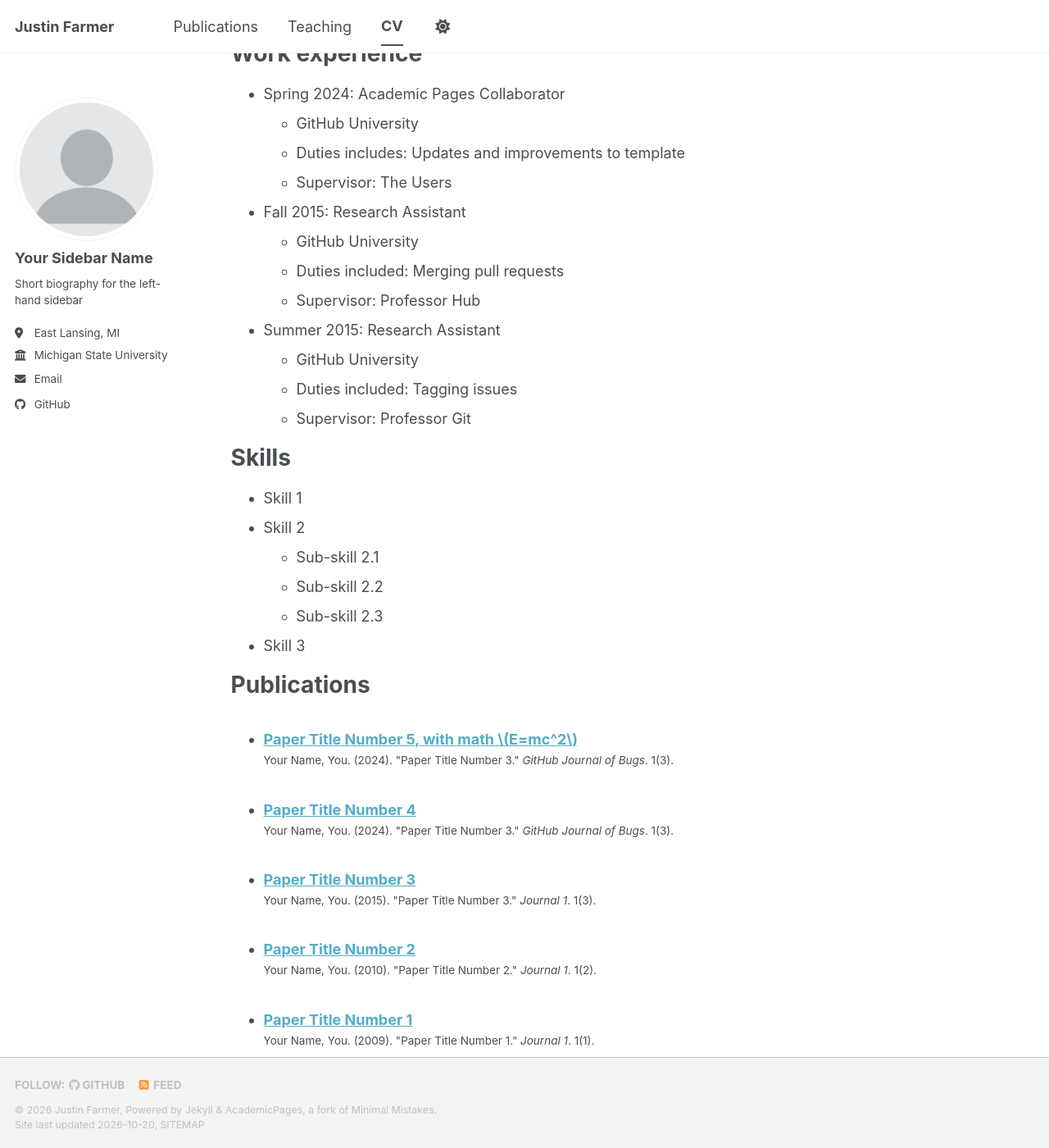
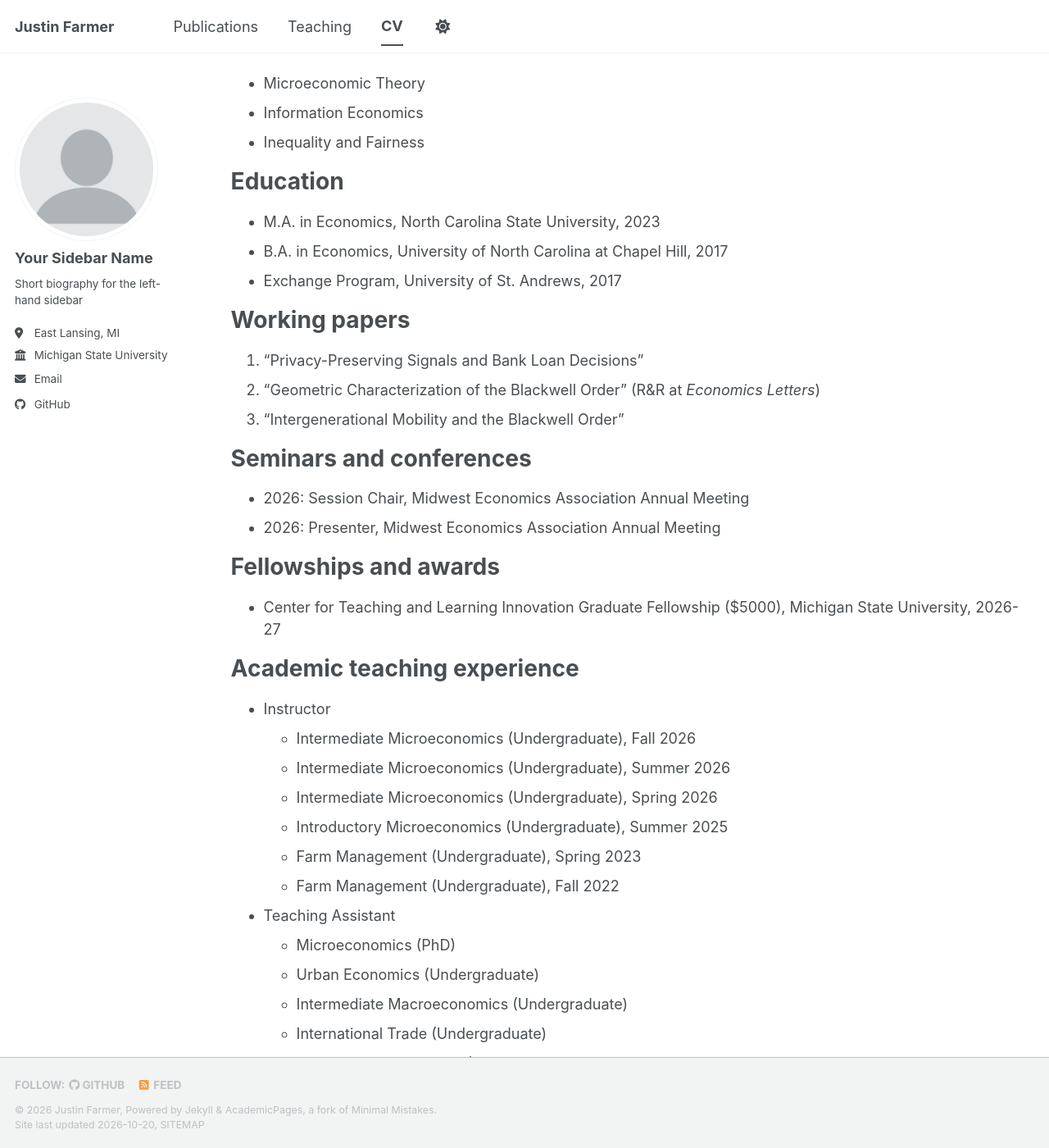
Before and after one commit to Jjustinfarmer/Jjustinfarmer.github.io, a Jekyll site: the page built from _pages/cv.md, in a window 1280 px wide and 1400 px high, scrolled down 263 px. Shown: the whole window at 82% size. Built offline with Jekyll 4.4.1, drawn with Linux system fonts in a browser that asks for light colours; a style sheet for code colours, icons or effects is not loaded; some of the changed text lies outside the part shown.

Commit message:
Revise CV with updated academic and professional details
Updated CV with new education, work experience, and teaching details.

```diff
--- a/_pages/cv.md
+++ b/_pages/cv.md
@@ -9,56 +9,63 @@ redirect_from:
 
 {% include base_path %}
 
+Justin Farmer
+======
+Department of Economics, Michigan State University, East Lansing, MI
+farmer29@msu.edu
+*Last updated: September 2026*
+
+Fields
+======
+* Microeconomic Theory
+* Information Economics
+* Inequality and Fairness
+
 Education
 ======
-* Ph.D in Version Control Theory, GitHub University, 2018 (expected)
-* M.S. in Jekyll, GitHub University, 2014
-* B.S. in GitHub, GitHub University, 2012
+* M.A. in Economics, North Carolina State University, 2023
+* B.A. in Economics, University of North Carolina at Chapel Hill, 2017
+* Exchange Program, University of St. Andrews, 2017
 
-Work experience
+Working papers
 ======
-* Spring 2024: Academic Pages Collaborator
-  * GitHub University
-  * Duties includes: Updates and improvements to template
-  * Supervisor: The Users
+1. "Privacy-Preserving Signals and Bank Loan Decisions"
+2. "Geometric Characterization of the Blackwell Order" (R&R at *Economics Letters*)
+3. "Intergenerational Mobility and the Blackwell Order"
 
-* Fall 2015: Research Assistant
-  * GitHub University
-  * Duties included: Merging pull requests
-  * Supervisor: Professor Hub
+Seminars and conferences
+======
+* 2026: Session Chair, Midwest Economics Association Annual Meeting
+* 2026: Presenter, Midwest Economics Association Annual Meeting
 
-* Summer 2015: Research Assistant
-  * GitHub University
-  * Duties included: Tagging issues
-  * Supervisor: Professor Git
+Fellowships and awards
+======
+* Center for Teaching and Learning Innovation Graduate Fellowship ($5000), Michigan State University, 2026-27
 
-Skills
+Academic teaching experience
 ======
-* Skill 1
-* Skill 2
-  * Sub-skill 2.1
-  * Sub-skill 2.2
-  * Sub-skill 2.3
-* Skill 3
+* Instructor
+  * Intermediate Microeconomics (Undergraduate), Fall 2026
+  * Intermediate Microeconomics (Undergraduate), Summer 2026
+  * Intermediate Microeconomics (Undergraduate), Spring 2026
+  * Introductory Microeconomics (Undergraduate), Summer 2025
+  * Farm Management (Undergraduate), Spring 2023
+  * Farm Management (Undergraduate), Fall 2022
+* Teaching Assistant
+  * Microeconomics (PhD)
+  * Urban Economics (Undergraduate)
+  * Intermediate Macroeconomics (Undergraduate)
+  * International Trade (Undergraduate)
+  * Introductory Economics (Undergraduate)
 
-Publications
+Non-academic teaching experience
 ======
-  <ul>{% for post in site.publications reversed %}
-    {% include archive-single-cv.html %}
-  {% endfor %}</ul>
+* 2020-2021: English/Music Teacher
+  * Nakamura Shirayuri Kindergarten, Japan
+* 2019-2020: Assistant English Teacher
+  * Link Interac Inc., Japan
 
-Talks
+Languages
 ======
-  <ul>{% for post in site.talks reversed %}
-    {% include archive-single-talk-cv.html  %}
-  {% endfor %}</ul>
-
-Teaching
-======
-  <ul>{% for post in site.teaching reversed %}
-    {% include archive-single-cv.html %}
-  {% endfor %}</ul>
-
-Service and leadership
-======
-* Currently signed in to 43 different slack teams
+* English (native)
+* Japanese (conversational, JLPT N3)
```
